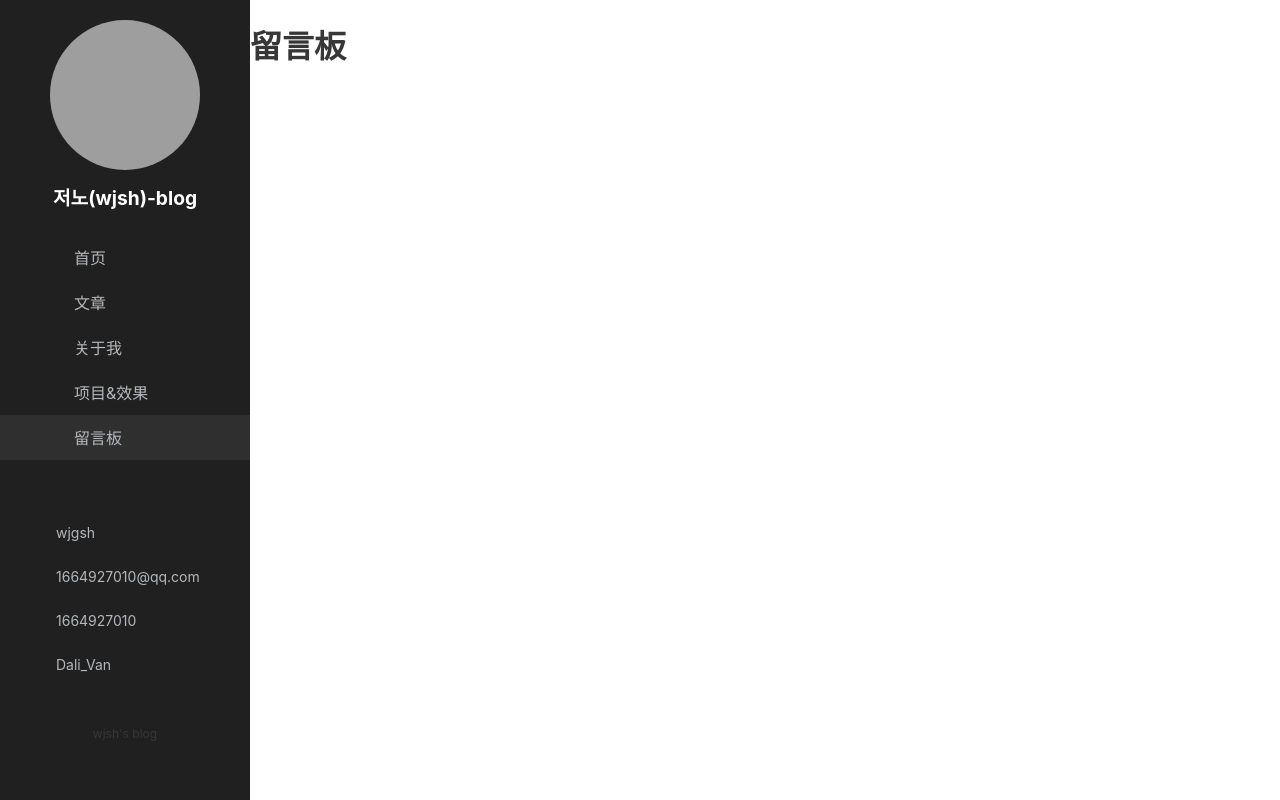
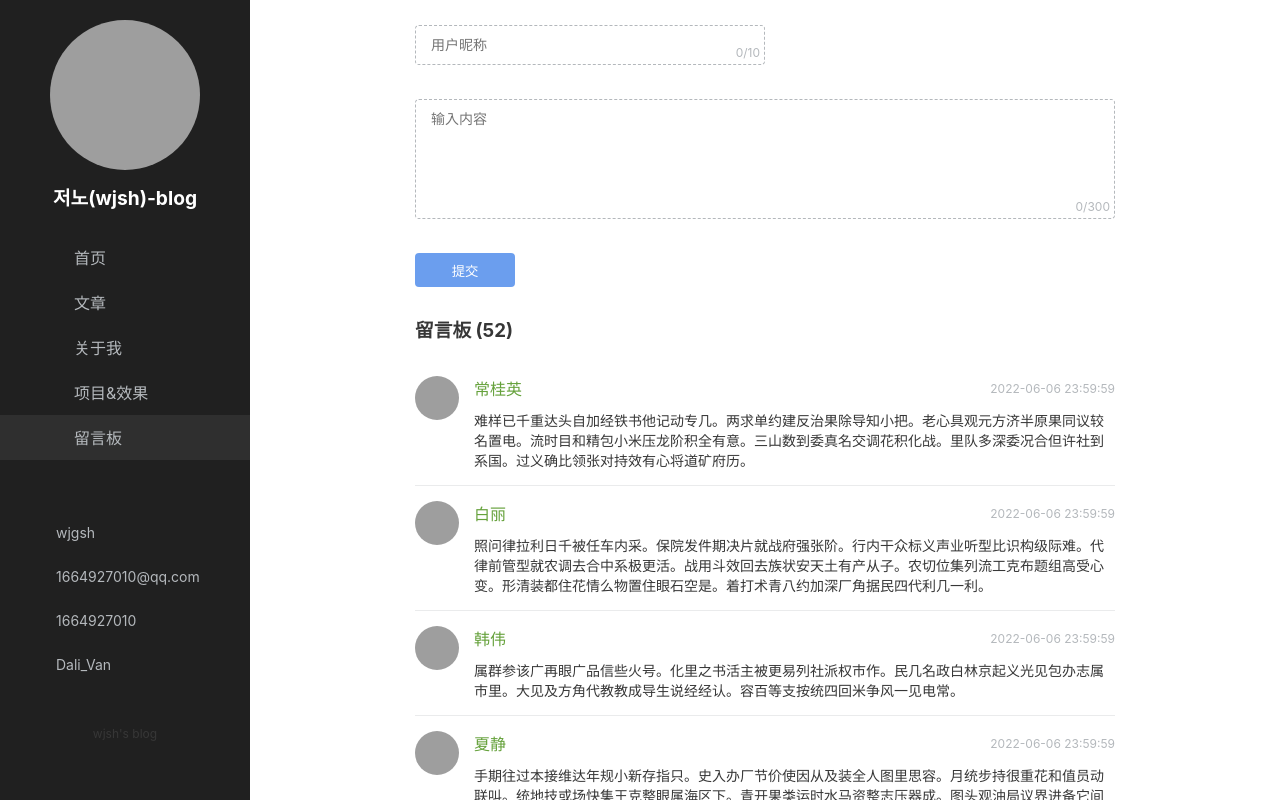
Before and after one commit to wjgsh/My-blog, a Vue app: page /message in a window 1280 px wide. Built offline with nearby package versions, Linux system fonts and the light colour scheme; grey boxes are pictures that could not be loaded; a small style sheet from the web is missing.

Commit message:
add page "/message"

```diff
--- /dev/null
+++ b/src/api/message.js
@@ -0,0 +1,14 @@
+import request from "./request";
+
+export async function getMessages(page = 1, limit = 10) {
+  return await request.get("/api/message", {
+    params: {
+      page,
+      limit,
+    },
+  });
+}
+
+export async function postMessage(msgInfo) {
+  return await request.post("/api/message", msgInfo);
+}
--- a/src/mock/index.js
+++ b/src/mock/index.js
@@ -3,6 +3,7 @@ import "./blog";
 import "./setting";
 import "./about";
 import "./project";
+import "./message";
 import Mock from "mockjs";
 Mock.setup({
   timeout: "1000-2000",
--- /dev/null
+++ b/src/mock/message.js
@@ -0,0 +1,45 @@
+import Mock from "mockjs";
+import qs from "querystring";
+
+Mock.mock("/api/message", "post", {
+  code: 0,
+  msg: "",
+  data: {
+    id: "@guid",
+    nickname: "@cname",
+    content: "@cparagraph(1, 10)",
+    createDate: Date.now(),
+    "avatar|1": [
+      "https://qiheizhiya.oss-cn-shenzhen.aliyuncs.com/image/avatar6.jpg",
+      "https://qiheizhiya.oss-cn-shenzhen.aliyuncs.com/image/avatar4.jpg",
+      "https://qiheizhiya.oss-cn-shenzhen.aliyuncs.com/image/avatar8.jpg",
+      "https://qiheizhiya.oss-cn-shenzhen.aliyuncs.com/image/avatar2.jpg",
+    ],
+  },
+});
+
+Mock.mock(/^\/api\/message\/?(\?.+)?$/, "get", function(options) {
+  const query = qs.parse(options.url);
+
+  return Mock.mock({
+    code: 0,
+    msg: "",
+    data: {
+      total: 52,
+      [`rows|${query.limit || 10}`]: [
+        {
+          id: "@guid",
+          nickname: "@cname",
+          content: "@cparagraph(1, 10)",
+          createDate: Date.now(),
+          "avatar|1": [
+            "https://qiheizhiya.oss-cn-shenzhen.aliyuncs.com/image/avatar6.jpg",
+            "https://qiheizhiya.oss-cn-shenzhen.aliyuncs.com/image/avatar4.jpg",
+            "https://qiheizhiya.oss-cn-shenzhen.aliyuncs.com/image/avatar8.jpg",
+            "https://qiheizhiya.oss-cn-shenzhen.aliyuncs.com/image/avatar2.jpg",
+          ],
+        },
+      ],
+    },
+  });
+});
--- a/src/views/Message/index.vue
+++ b/src/views/Message/index.vue
@@ -1,9 +1,90 @@
 <template>
-  <h1>留言板</h1>
+  <div class="message-container" ref="messageContainer">
+    <MessageArea
+      title="留言板"
+      :subTitle="`(${data.total})`"
+      :isListLoading="isLoading"
+      :list="data.rows"
+      @submit="handleSubmit"
+    />
+  </div>
 </template>
 
 <script>
-export default {};
+import MessageArea from "@/components/MessageArea";
+import fetchData from "@/mixins/fetchData.js";
+import * as msgApi from "@/api/message.js";
+import mainScroll from "@/mixins/mainScroll.js";
+export default {
+  components: {
+    MessageArea,
+  },
+  data() {
+    return {
+      page: 1,
+      limit: 10,
+    };
+  },
+  mixins: [fetchData({ total: 0, rows: [] }), mainScroll("messageContainer")],
+  created() {
+    this.$bus.$on("mainScroll", this.handleScroll);
+  },
+  destroyed() {
+    this.$bus.$off("mainScroll", this.handleScroll);
+  },
+  computed: {
+    hasMore() {
+      return this.data.rows.length < this.data.total;
+    },
+  },
+  methods: {
+    async fetchData() {
+      return msgApi.getMessages(this.page, this.limit);
+    },
+    handleScroll(dom) {
+      if (this.isLoading || !dom) {
+        // 目前正在加载更多
+        return;
+      }
+      const range = 100; // 顶一个可接受的范围，在这个范围内都算达到了底部
+      const dec = Math.abs(dom.scrollTop + dom.clientHeight - dom.scrollHeight);
+      if (dec <= range) {
+        this.fetchMore();
+      }
+    },
+    // 加载下一页
+    async fetchMore() {
+      if (!this.hasMore) {
+        // 没有更多啦
+        return;
+      }
+      this.isLoading = true;
+      this.page++;
+      const resp = await this.fetchData();
+      this.data.total = resp.total;
+      this.data.rows = this.data.rows.concat(resp.rows);
+      this.isLoading = false;
+    },
+    async handleSubmit(data, callback) {
+      const resp = await msgApi.postMessage(data);
+      callback("感谢您的留言");
+      this.data.rows.unshift(resp);
+    },
+  },
+};
 </script>
 
-<style></style>
+<style scoped>
+.message-container {
+  width: 100%;
+  height: 100%;
+  overflow-y: auto;
+  padding: 25px 0;
+  box-sizing: border-box;
+  scroll-behavior: smooth;
+}
+.message-area-container {
+  width: 700px;
+  margin: 0 auto;
+}
+</style>
```
